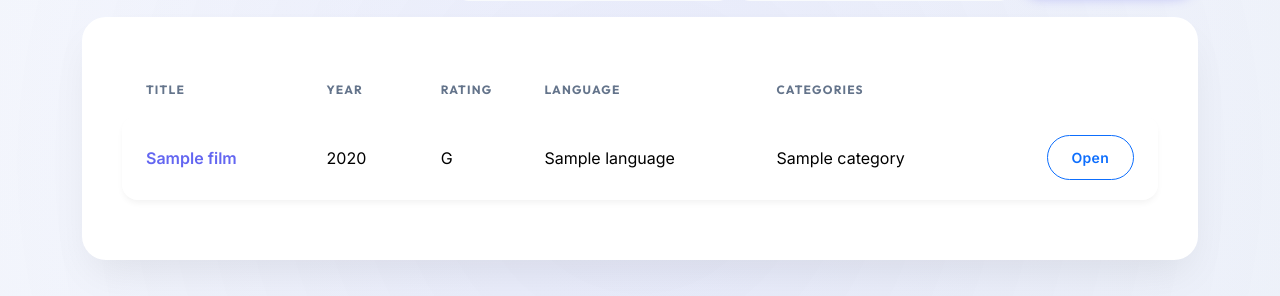
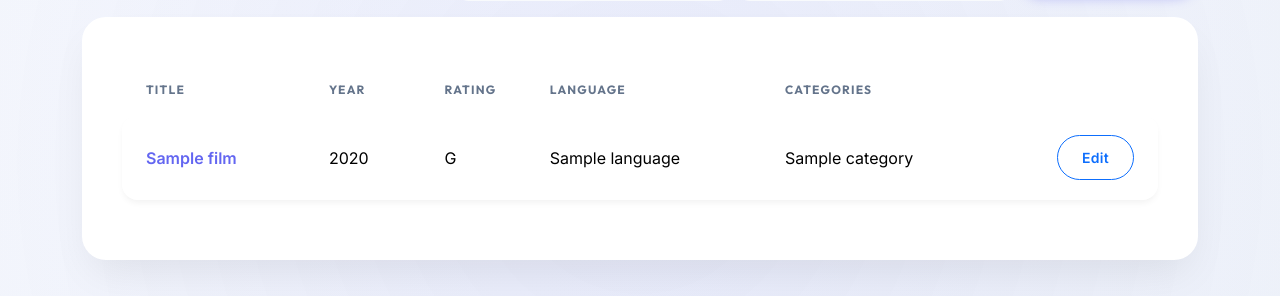
Before and after one commit to ituitis20-yilmazal19/DataTrack, a Flask app: page /films in a window 1280 px wide. Shown: the part 238-534 px from the top of the page. Run offline with Flask 3, Linux system fonts and the light colour scheme; tables that the repository leaves empty hold one stand-in row (values such as "Sample post").

Commit message:
"open" changed to "edit"

```diff
--- a/templates/films.html
+++ b/templates/films.html
@@ -54,7 +54,7 @@
           <td>{{ f.rating or '' }}</td>
           <td>{{ f.language_name }}</td>
           <td>{{ f.categories or '' }}</td>
-          <td class="text-end"><a class="btn btn-sm btn-outline-primary" href="{{ url_for('film_detail', film_id=f['film_id']) }}">Open</a></td>
+          <td class="text-end"><a class="btn btn-sm btn-outline-primary" href="{{ url_for('film_detail', film_id=f['film_id']) }}">Edit</a></td>
         </tr>
         {% endfor %}
         {% if films|length == 0 %}
```
